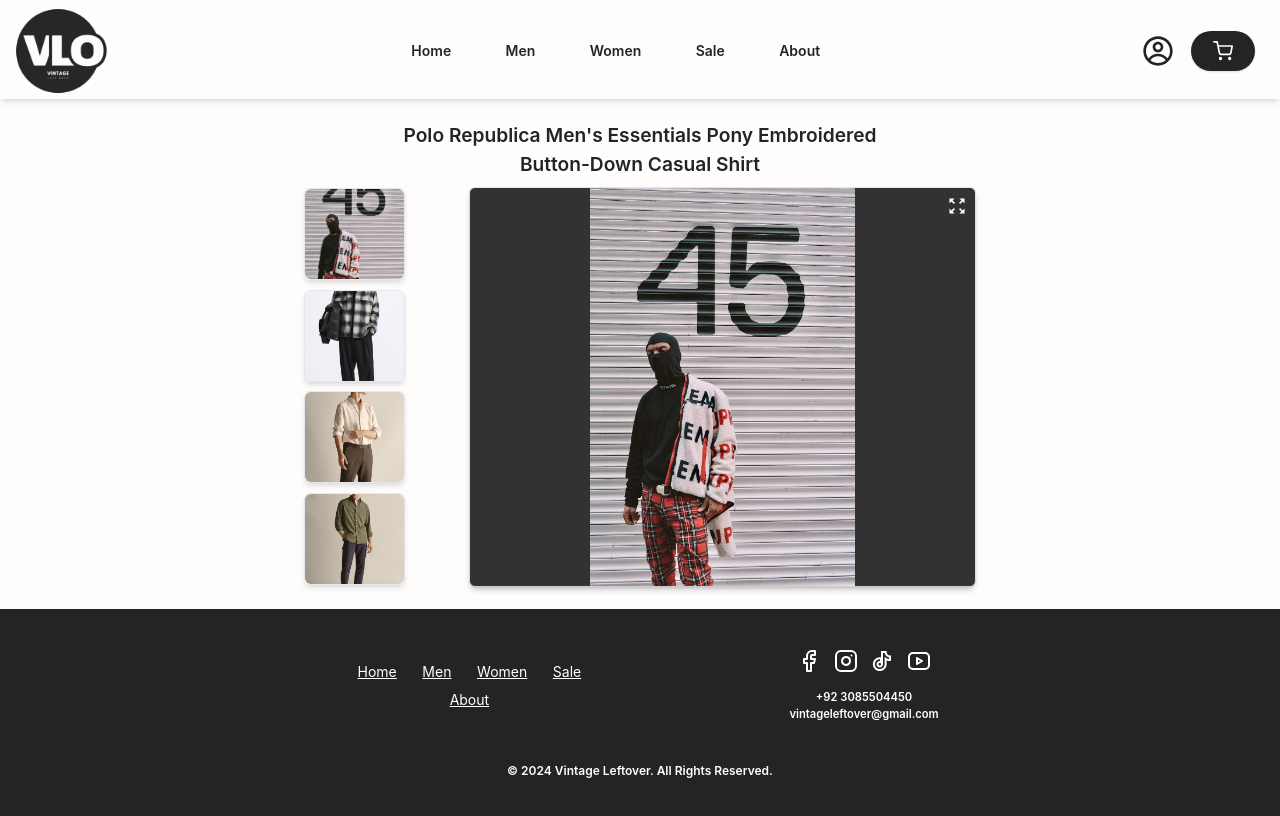
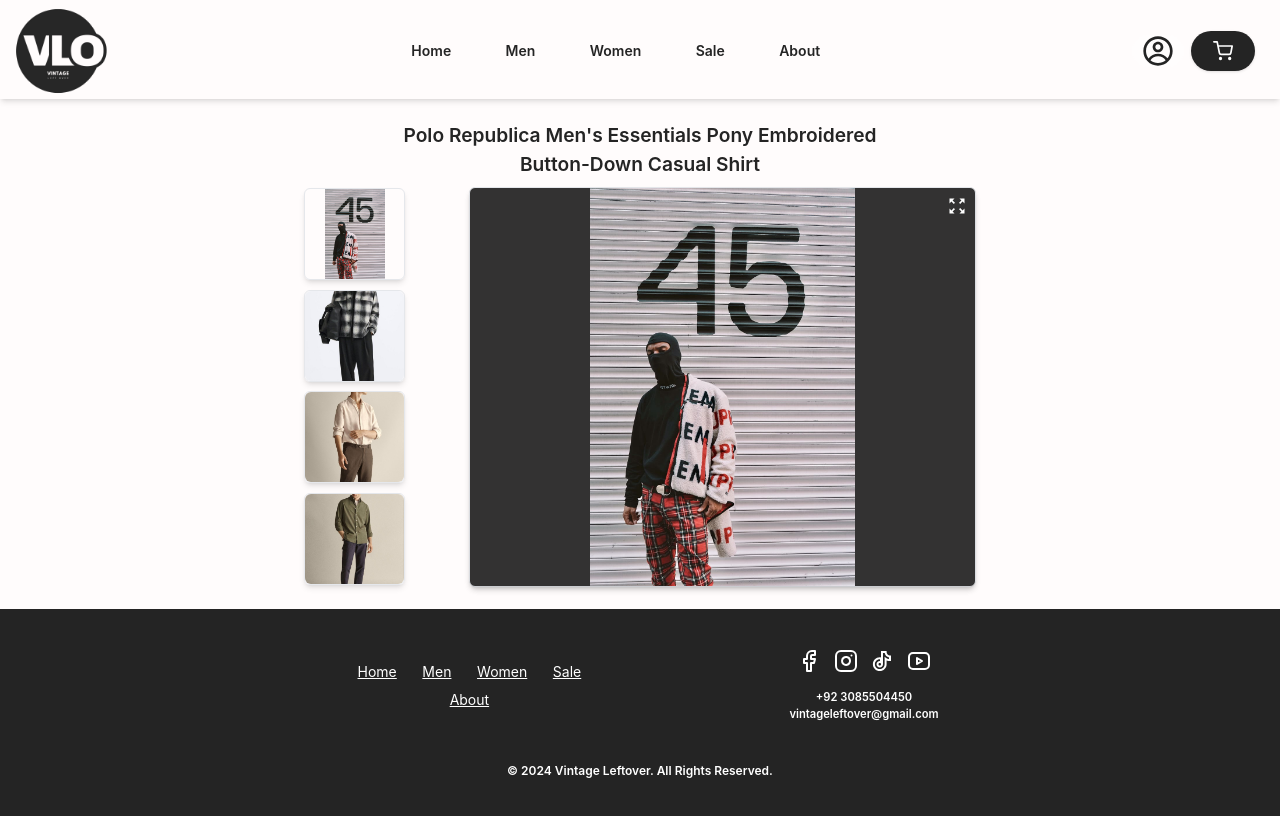
Before and after one commit to Hassan1823/vintage_leftover, a React (Vite) app: page /product in a window 1280 px wide. Shown: the top 816 px of the page. Built offline with nearby package versions, Linux system fonts and the light colour scheme.

Commit message:
grid view

```diff
--- a/src/pages/Product/Product.jsx
+++ b/src/pages/Product/Product.jsx
@@ -39,7 +39,11 @@ const Product = () => {
                     <img
                       src={product}
                       alt="product img"
-                      className="object-cover w-full h-full duration-100 rounded-md hover:duration-500 hover:object-contain"
+                      className={` w-full h-full duration-100 rounded-md hover:duration-500 ${
+                        selectedImg === product
+                          ? "object-contain "
+                          : " object-cover"
+                      }`}
                     />
                   </button>
                 );
```
